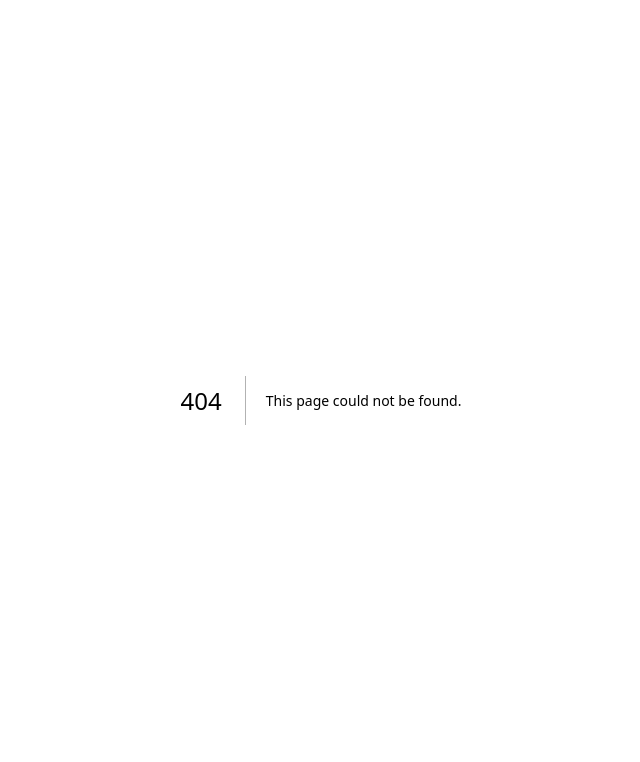
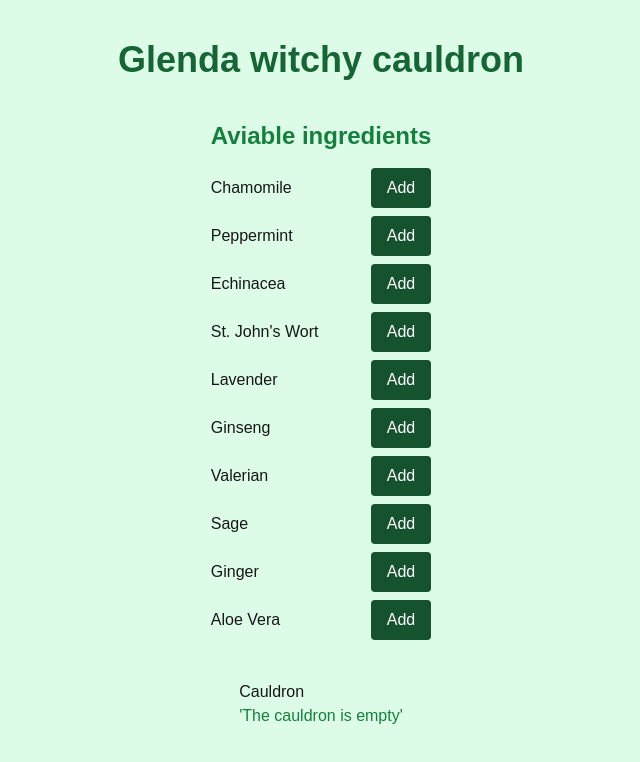
Before and after one commit to myroslavaKukhta/Glenda, a Next.js app: page /cauldron in a window 1280 px wide. Before the commit this address had no page. Shown: the top 762 px of the page, without its empty margins (319-959 px from the left). Built offline with nearby package versions, Linux system fonts and the light colour scheme.

Commit message:
Initial commit: witch cauldron project setup

```diff
--- /dev/null
+++ b/app/cauldron/page.tsx
@@ -0,0 +1,84 @@
+"use client";
+
+import React, {useState} from 'react';
+
+interface Ingredient {
+    id: number,
+    name: string
+}
+
+const ingredientsList: Ingredient[] = [
+    {id: 1, name: "Chamomile"},
+    {id: 2, name: "Peppermint"},
+    {id: 3, name: "Echinacea"},
+    {id: 4, name: "St. John's Wort"},
+    {id: 5, name: "Lavender"},
+    {id: 6, name: "Ginseng"},
+    {id: 7, name: "Valerian"},
+    {id: 8, name: "Sage"},
+    {id: 9, name: "Ginger"},
+    {id: 10, name: "Aloe Vera"},
+]
+
+const Cauldron: React.FC = () => {
+    const [cauldron, setCauldron] = useState<Ingredient[]>([]);
+
+    const addIngredient = (ingredient: Ingredient) => {
+        if (cauldron.some((item) => item.id === ingredient.id)) {
+            alert(`${ingredient.name} is already in the cauldron!`);
+            return;
+        }
+        setCauldron([...cauldron, ingredient])
+    }
+
+    const removeIngredient = (id: number) => {
+        setCauldron(cauldron.filter((item) => item.id !== id));
+    }
+
+    return (
+        <div className="bg-green-100 min-h-screen flex flex-col items-center py-10">
+            <h1 className="text-4xl font-bold text-green-800 mb-10">
+                Glenda witchy cauldron
+            </h1>
+            <div className="mb-10">
+                <h2 className="text-2xl font-semibold text-green-700 mb-4">
+                    Aviable ingredients
+                </h2>
+                <ul className="space-y-2">
+                    {ingredientsList.map((ingredient) => (
+                        <li className="flex justify-between items-center" key={ingredient.id}>
+                            <span>{ingredient.name}</span>
+                            <button className="ml-4 px-4 py-2 bg-green-900 text-white rounded hover:bg-green-950 transition" onClick={() => addIngredient(ingredient)}>
+                                Add
+                            </button>
+                        </li>
+                    ))}
+                </ul>
+            </div>
+
+            <div>
+                <h2>Cauldron</h2>
+
+                {cauldron.length > 0 ? (
+                        <ul>
+                            {cauldron.map((ingredient) => (
+                                <li key={ingredient.id}>
+                                    {ingredient.name}
+                                    <button className="ml-4 px-4 py-2 bg-red-600 text-white rounded hover:bg-red-700 transition" onClick={() => removeIngredient(ingredient.id)}>
+                                        Remove
+                                    </button>
+                                </li>
+                            ))}
+                        </ul>)
+                    : (
+                        <p className="text-green-700">
+                            'The cauldron is empty'
+                        </p>
+                    )}
+
+            </div>
+        </div>
+    )
+}
+
+export default Cauldron;
--- a/app/page.tsx
+++ b/app/page.tsx
@@ -1,101 +1,11 @@
+"use client"
+
 import Image from "next/image";
 
 export default function Home() {
   return (
     <div className="grid grid-rows-[20px_1fr_20px] items-center justify-items-center min-h-screen p-8 pb-20 gap-16 sm:p-20 font-[family-name:var(--font-geist-sans)]">
-      <main className="flex flex-col gap-8 row-start-2 items-center sm:items-start">
-        <Image
-          className="dark:invert"
-          src="https://nextjs.org/icons/next.svg"
-          alt="Next.js logo"
-          width={180}
-          height={38}
-          priority
-        />
-        <ol className="list-inside list-decimal text-sm text-center sm:text-left font-[family-name:var(--font-geist-mono)]">
-          <li className="mb-2">
-            Get started by editing{" "}
-            <code className="bg-black/[.05] dark:bg-white/[.06] px-1 py-0.5 rounded font-semibold">
-              app/page.tsx
-            </code>
-            .
-          </li>
-          <li>Save and see your changes instantly.</li>
-        </ol>
 
-        <div className="flex gap-4 items-center flex-col sm:flex-row">
-          <a
-            className="rounded-full border border-solid border-transparent transition-colors flex items-center justify-center bg-foreground text-background gap-2 hover:bg-[#383838] dark:hover:bg-[#ccc] text-sm sm:text-base h-10 sm:h-12 px-4 sm:px-5"
-            href="https://vercel.com/new?utm_source=create-next-app&utm_medium=appdir-template-tw&utm_campaign=create-next-app"
-            target="_blank"
-            rel="noopener noreferrer"
-          >
-            <Image
-              className="dark:invert"
-              src="https://nextjs.org/icons/vercel.svg"
-              alt="Vercel logomark"
-              width={20}
-              height={20}
-            />
-            Deploy now
-          </a>
-          <a
-            className="rounded-full border border-solid border-black/[.08] dark:border-white/[.145] transition-colors flex items-center justify-center hover:bg-[#f2f2f2] dark:hover:bg-[#1a1a1a] hover:border-transparent text-sm sm:text-base h-10 sm:h-12 px-4 sm:px-5 sm:min-w-44"
-            href="https://nextjs.org/docs?utm_source=create-next-app&utm_medium=appdir-template-tw&utm_campaign=create-next-app"
-            target="_blank"
-            rel="noopener noreferrer"
-          >
-            Read our docs
-          </a>
-        </div>
-      </main>
-      <footer className="row-start-3 flex gap-6 flex-wrap items-center justify-center">
-        <a
-          className="flex items-center gap-2 hover:underline hover:underline-offset-4"
-          href="https://nextjs.org/learn?utm_source=create-next-app&utm_medium=appdir-template-tw&utm_campaign=create-next-app"
-          target="_blank"
-          rel="noopener noreferrer"
-        >
-          <Image
-            aria-hidden
-            src="https://nextjs.org/icons/file.svg"
-            alt="File icon"
-            width={16}
-            height={16}
-          />
-          Learn
-        </a>
-        <a
-          className="flex items-center gap-2 hover:underline hover:underline-offset-4"
-          href="https://vercel.com/templates?framework=next.js&utm_source=create-next-app&utm_medium=appdir-template-tw&utm_campaign=create-next-app"
-          target="_blank"
-          rel="noopener noreferrer"
-        >
-          <Image
-            aria-hidden
-            src="https://nextjs.org/icons/window.svg"
-            alt="Window icon"
-            width={16}
-            height={16}
-          />
-          Examples
-        </a>
-        <a
-          className="flex items-center gap-2 hover:underline hover:underline-offset-4"
-          href="https://nextjs.org?utm_source=create-next-app&utm_medium=appdir-template-tw&utm_campaign=create-next-app"
-          target="_blank"
-          rel="noopener noreferrer"
-        >
-          <Image
-            aria-hidden
-            src="https://nextjs.org/icons/globe.svg"
-            alt="Globe icon"
-            width={16}
-            height={16}
-          />
-          Go to nextjs.org →
-        </a>
-      </footer>
     </div>
   );
 }
```
